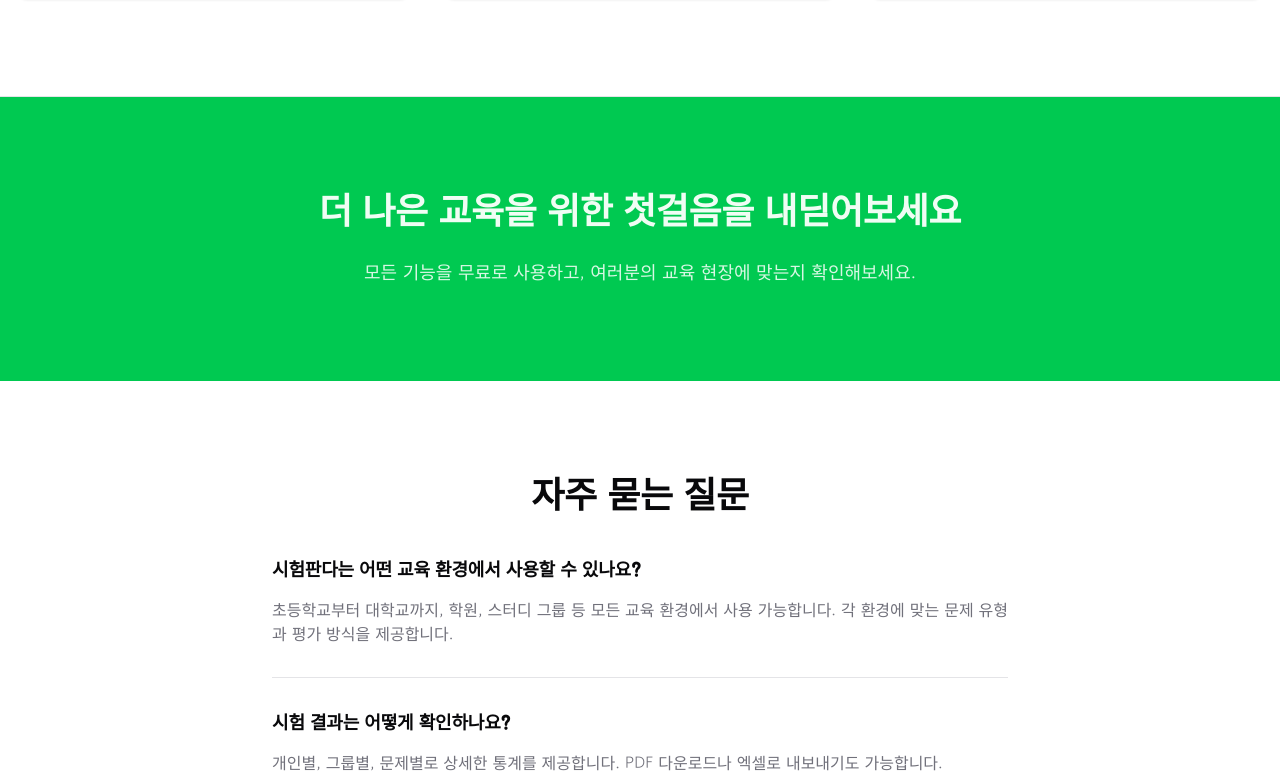
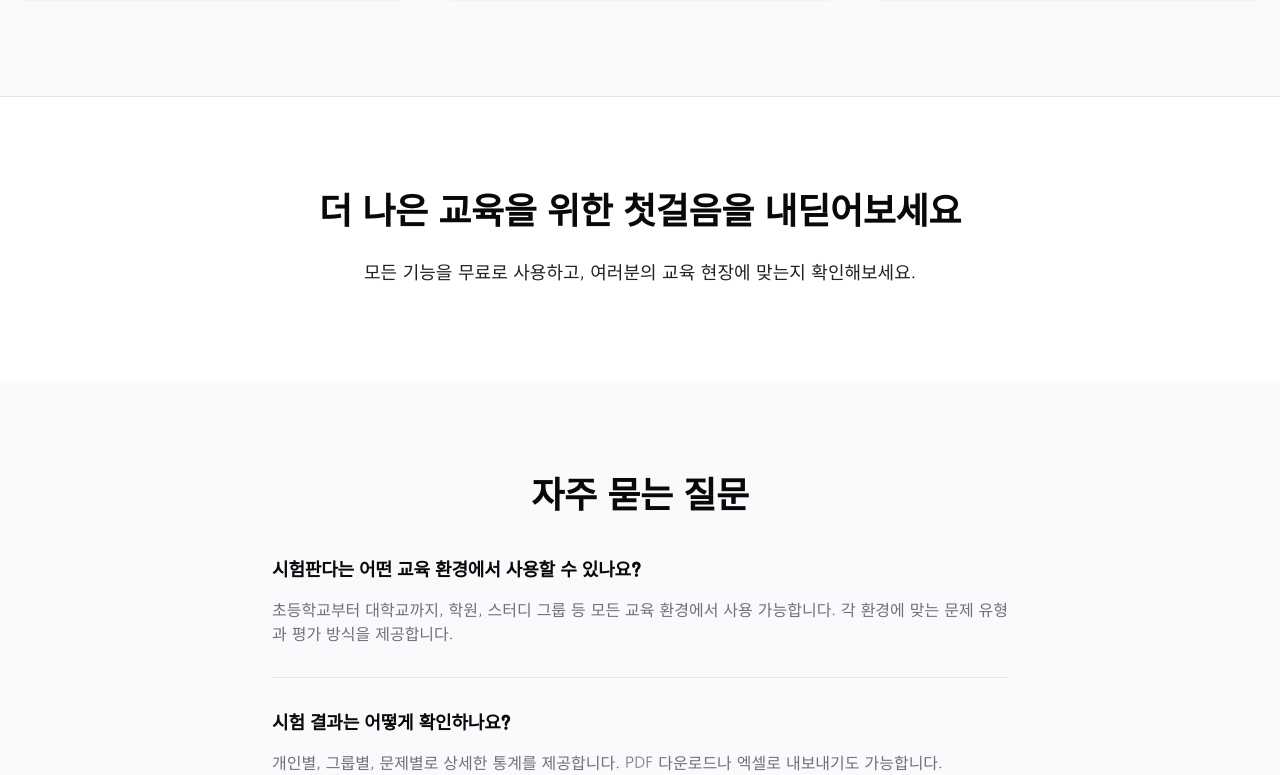
Before and after one commit to 5hyun/TestPanda, a Next.js app in the folder frontend/: page / in a window 1280 px wide. Shown: the part 1685-2460 px from the top of the page. Built offline with nearby package versions, Linux system fonts and the light colour scheme.

Commit message:
Style: 메인화면 스타일 수정

```diff
--- a/frontend/src/app/(beforeLogin)/page.tsx
+++ b/frontend/src/app/(beforeLogin)/page.tsx
@@ -145,7 +145,7 @@
       {/* 메인 콘텐츠 */}
       <main className="flex-1">
         {/* 히어로 섹션 */}
-        <section className="relative py-12 md:py-24 lg:py-24 bg-gradient-to-b from-primary/10 to-transparent">
+        <section className="relative py-12 md:py-24 lg:py-24 bg-white dark:bg-background">
           <div className="max-w-7xl mx-auto px-4">
             <div className="grid lg:grid-cols-2 gap-8 lg:gap-12 items-center">
               <div className="space-y-6">
@@ -195,7 +195,7 @@
         {/* 기능 섹션 */}
         <section
           id="features"
-          className="py-16 md:py-24 border-y border-border bg-secondary/50"
+          className="py-16 md:py-24 border-y border-border bg-slate-50 dark:bg-slate-900/50"
         >
           <div className="max-w-7xl mx-auto px-4">
             <div className="text-center mb-12">
@@ -233,7 +233,7 @@
         </section>
 
         {/* CTA 섹션 */}
-        <section className="py-16 md:py-24 bg-primary text-primary-foreground">
+        <section className="py-16 md:py-24 bg-white dark:bg-background text-foreground">
           <div className="max-w-7xl mx-auto px-4 text-center">
             <h2 className="text-2xl md:text-3xl lg:text-4xl font-bold mb-6">
               더 나은 교육을 위한 첫걸음을 내딛어보세요
@@ -246,7 +246,7 @@
         </section>
 
         {/* FAQ 섹션 */}
-        <section id="faq" className="py-16 md:py-24">
+        <section id="faq" className="py-16 md:py-24 bg-slate-50 dark:bg-slate-900/50">
           <div className="max-w-3xl mx-auto px-4">
             <h2 className="text-2xl md:text-3xl lg:text-4xl font-bold text-center text-foreground mb-10">
               자주 묻는 질문
```
